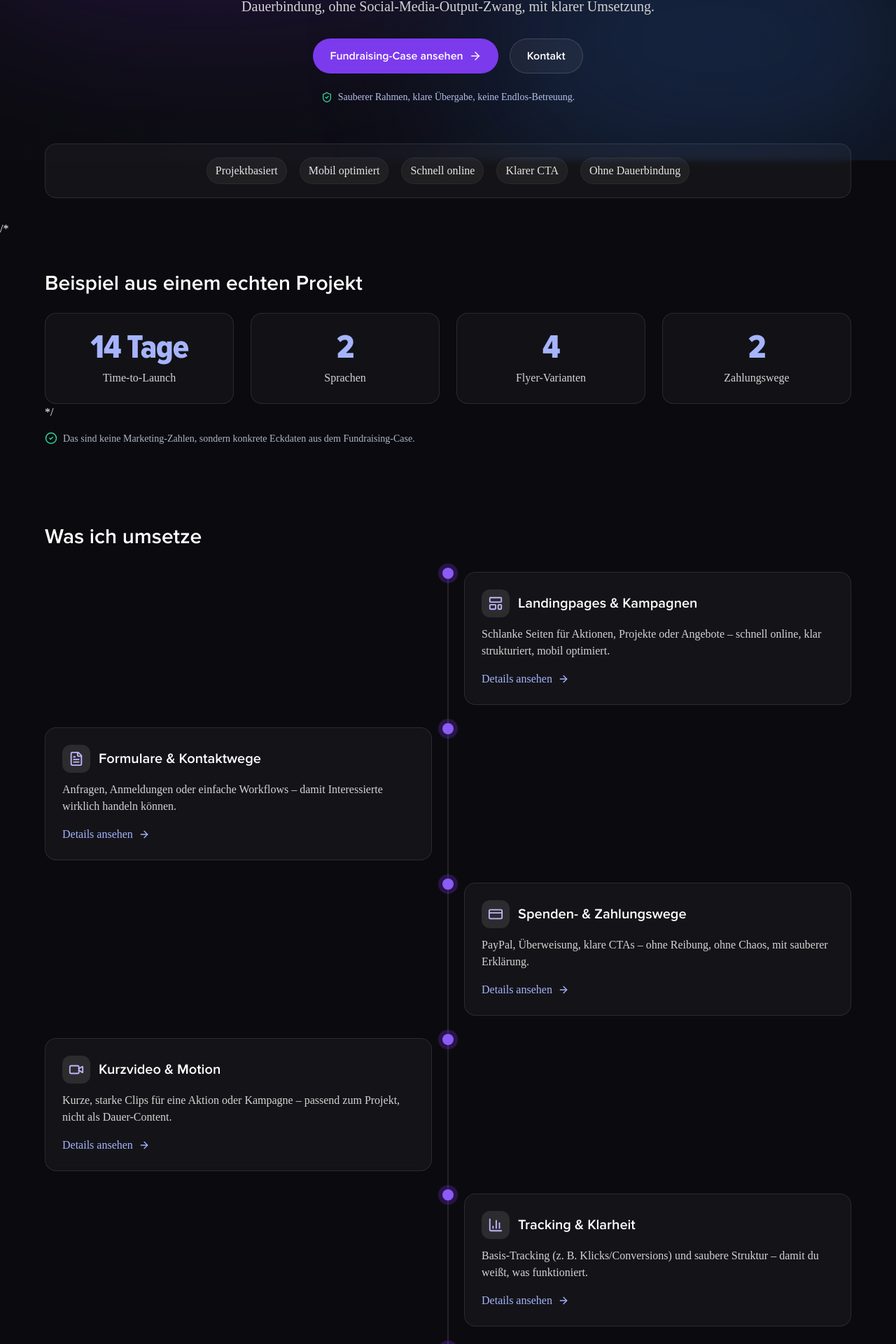
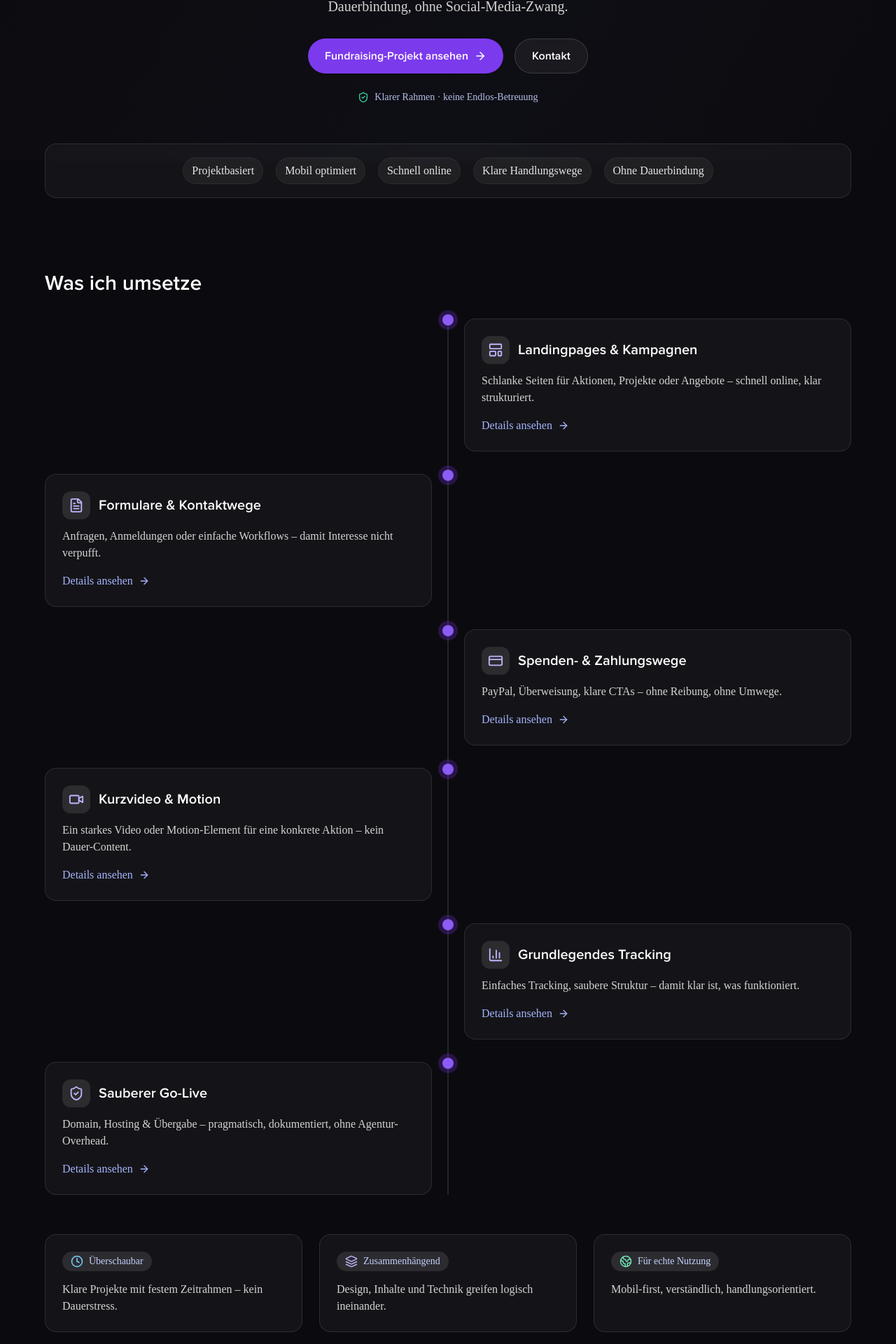
Before and after one commit to cyclebittt/pavewebyyyy, a Next.js app: page / in a window 1280 px wide. Shown: the part 416-2336 px from the top of the page at 70% size. Built offline with nearby package versions, Linux system fonts and the light colour scheme; a web font is replaced by a local one.

Commit message:
Update page.js

```diff
--- a/app/page.js
+++ b/app/page.js
@@ -1,6 +1,6 @@
 'use client';
 
-import { useEffect, useRef, useState } from 'react';
+import { useEffect, useState } from 'react';
 import Link from 'next/link';
 import Navbar from '@/components/layout/Navbar';
 import Footer from '@/components/layout/Footer';
@@ -12,7 +12,6 @@ import {
   ShieldCheck,
   BarChart3,
   FileText,
-  CheckCircle2,
   Quote,
   Clock,
   Globe2,
@@ -21,53 +20,6 @@ import {
   Video,
   LayoutTemplate,
 } from 'lucide-react';
-
-/* CountUp (JS – ohne TS-Typen) */
-function useCountUp(target = 0, duration = 1500, start = 0, inView = true) {
-  const [val, setVal] = useState(start);
-  const startRef = useRef(null);
-
-  useEffect(() => {
-    if (!inView) return;
-
-    let rafId;
-    const step = (ts) => {
-      if (startRef.current == null) startRef.current = ts;
-      const p = Math.min(1, (ts - startRef.current) / duration);
-      const eased = 1 - Math.pow(1 - p, 3);
-      setVal(Math.round(start + (target - start) * eased));
-      if (p < 1) rafId = requestAnimationFrame(step);
-    };
-
-    rafId = requestAnimationFrame(step);
-    return () => cancelAnimationFrame(rafId);
-  }, [target, duration, start, inView]);
-
-  return val;
-}
-
-function Stat({ label, value, suffix = '' }) {
-  const ref = useRef(null);
-  const [visible, setVisible] = useState(false);
-
-  useEffect(() => {
-    const io = new IntersectionObserver(([e]) => setVisible(e.isIntersecting), { threshold: 0.35 });
-    if (ref.current) io.observe(ref.current);
-    return () => io.disconnect();
-  }, []);
-
-  const n = useCountUp(value, 1200, 0, visible);
-
-  return (
-    <div ref={ref} className="rounded-2xl border border-white/10 bg-white/[0.03] p-6 text-center">
-      <div className="text-4xl md:text-5xl font-extrabold tracking-tight text-indigo-300">
-        {n.toLocaleString('de-DE')}
-        {suffix}
-      </div>
-      <div className="mt-2 text-neutral-300">{label}</div>
-    </div>
-  );
-}
 
 export default function Home() {
   const [fadeDir, setFadeDir] = useState('fade-right');
@@ -80,42 +32,41 @@ export default function Home() {
     return () => window.removeEventListener('resize', handleResize);
   }, []);
 
-  // NEU: Services neutraler (nicht „Praxis/Ärzte“, sondern „kleine Projekte/Kampagnen“)
   const modules = [
     {
       icon: <LayoutTemplate size={22} className="text-violet-300" />,
       title: 'Landingpages & Kampagnen',
-      desc: 'Schlanke Seiten für Aktionen, Projekte oder Angebote – schnell online, klar strukturiert, mobil optimiert.',
+      desc: 'Schlanke Seiten für Aktionen, Projekte oder Angebote – schnell online, klar strukturiert.',
       href: '/services/landingpages',
     },
     {
       icon: <FileText size={22} className="text-violet-300" />,
       title: 'Formulare & Kontaktwege',
-      desc: 'Anfragen, Anmeldungen oder einfache Workflows – damit Interessierte wirklich handeln können.',
+      desc: 'Anfragen, Anmeldungen oder einfache Workflows – damit Interesse nicht verpufft.',
       href: '/services/forms',
     },
     {
       icon: <CreditCard size={22} className="text-violet-300" />,
       title: 'Spenden- & Zahlungswege',
-      desc: 'PayPal, Überweisung, klare CTAs – ohne Reibung, ohne Chaos, mit sauberer Erklärung.',
+      desc: 'PayPal, Überweisung, klare CTAs – ohne Reibung, ohne Umwege.',
       href: '/services/payments',
     },
     {
       icon: <Video size={22} className="text-violet-300" />,
       title: 'Kurzvideo & Motion',
-      desc: 'Kurze, starke Clips für eine Aktion oder Kampagne – passend zum Projekt, nicht als Dauer-Content.',
+      desc: 'Ein starkes Video oder Motion-Element für eine konkrete Aktion – kein Dauer-Content.',
       href: '/services/video',
     },
     {
       icon: <BarChart3 size={22} className="text-violet-300" />,
-      title: 'Tracking & Klarheit',
-      desc: 'Basis-Tracking (z. B. Klicks/Conversions) und saubere Struktur – damit du weißt, was funktioniert.',
+      title: 'Grundlegendes Tracking',
+      desc: 'Einfaches Tracking, saubere Struktur – damit klar ist, was funktioniert.',
       href: '/services/analytics',
     },
     {
       icon: <ShieldCheck size={22} className="text-violet-300" />,
       title: 'Sauberer Go-Live',
-      desc: 'Domain/Hosting, Setup und Übergabe – pragmatisch, dokumentiert, ohne Agentur-Overhead.',
+      desc: 'Domain, Hosting & Übergabe – pragmatisch, dokumentiert, ohne Agentur-Overhead.',
       href: '/services/setup',
     },
   ];
@@ -127,21 +78,19 @@ export default function Home() {
       {/* HERO */}
       <section className="relative overflow-hidden">
         <div className="pointer-events-none absolute inset-0 bg-[radial-gradient(1200px_600px_at_-10%_-10%,rgba(129,51,241,.35),transparent_60%),radial-gradient(900px_600px_at_120%_0%,rgba(56,189,248,.20),transparent_55%),linear-gradient(120deg,#0B0B0F_0%,#0E0E15_60%,#0B0B0F_100%)]" />
-        <div className="pointer-events-none absolute -top-24 -left-24 h-[28rem] w-[48rem] rounded-full bg-violet-600/20 blur-[120px]" />
-        <div className="pointer-events-none absolute top-1/3 -right-24 h-[26rem] w-[44rem] rounded-full bg-blue-500/20 blur-[120px]" />
 
         <div className="relative px-5 md:px-16 pt-20 md:pt-28 pb-16 md:pb-20 text-center max-w-4xl mx-auto">
           <span className="inline-flex items-center gap-2 text-sm text-indigo-300/80 bg-white/5 ring-1 ring-white/10 px-3 py-1 rounded-full">
-            <Sparkles size={16} /> Kleine digitale Projekte. Klar. Schnell. Projektbasiert.
+            <Sparkles size={16} /> Kleine digitale Projekte · klar & projektbasiert
           </span>
 
           <h1 className="mt-6 text-4xl md:text-6xl font-extrabold tracking-tight">
-            Aktionen, die <span className="text-indigo-300">online wirklich funktionieren</span>.
+            Digitale Aktionen, die <span className="text-indigo-300">wirklich genutzt werden</span>.
           </h1>
 
           <p className="mt-6 text-lg md:text-xl text-neutral-300">
-            Landingpages, Formulare, Zahlungswege und Media für Kampagnen & Projekte – ohne Dauerbindung,
-            ohne Social-Media-Output-Zwang, mit klarer Umsetzung.
+            Landingpages, Formulare, Zahlungswege und Medien für Projekte & Kampagnen –
+            ohne Dauerbindung, ohne Social-Media-Zwang.
           </p>
 
           <div className="mt-8 flex justify-center gap-4">
@@ -149,7 +98,7 @@ export default function Home() {
               href="/portfolio/kirche-fundraising"
               className="px-6 py-3 rounded-full bg-violet-600 hover:bg-violet-500 transition-colors font-semibold inline-flex items-center gap-2"
             >
-              Fundraising-Case ansehen <ArrowRight size={18} />
+              Fundraising-Projekt ansehen <ArrowRight size={18} />
             </Link>
             <Link
               href="/contact"
@@ -159,77 +108,59 @@ export default function Home() {
             </Link>
           </div>
 
-          {/* Mini-Trust (ohne übertriebene Claims) */}
           <div className="mt-6 flex items-center justify-center gap-2 text-sm text-indigo-200/90">
             <ShieldCheck size={16} className="text-emerald-400" />
-            Sauberer Rahmen, klare Übergabe, keine Endlos-Betreuung.
+            Klarer Rahmen · keine Endlos-Betreuung
           </div>
         </div>
       </section>
 
       {/* TRUST BAR */}
-      <section className="px-5 md:px-16 -mt-6 mb-8">
+      <section className="px-5 md:px-16 -mt-6 mb-10">
         <div className="rounded-2xl border border-white/10 bg-white/[0.04] backdrop-blur-sm p-4 md:p-5">
           <div className="flex flex-wrap items-center justify-center gap-3 md:gap-5">
-            {['Projektbasiert', 'Mobil optimiert', 'Schnell online', 'Klarer CTA', 'Ohne Dauerbindung'].map((t, i) => (
+            {['Projektbasiert', 'Mobil optimiert', 'Schnell online', 'Klare Handlungswege', 'Ohne Dauerbindung'].map(
+              (t) => (
                 <span
                   key={t}
-                data-aos="fade-up"
-                data-aos-delay={i * 80}
                   className="text-sm md:text-base text-neutral-200 px-3 py-1.5 rounded-full bg-white/5 ring-1 ring-white/10"
                 >
                   {t}
                 </span>
-            ))}
+              )
+            )}
           </div>
         </div>
       </section>
 
-       {/* NEU: Echte, belegbare „Stats“ (aus dem Fundraising-Projekt) */}
-     /* <section className="px-5 md:px-16 py-8 md:py-12">
-        <div className="max-w-6xl mx-auto">
-          <h2 className="text-2xl md:text-3xl font-semibold mb-6">Beispiel aus einem echten Projekt</h2>
-          <div className="grid grid-cols-2 md:grid-cols-4 gap-4 md:gap-6">
-            <Stat label="Time-to-Launch" value={14} suffix=" Tage" />
-            <Stat label="Sprachen" value={2} />
-            <Stat label="Flyer-Varianten" value={4} />
-            <Stat label="Zahlungswege" value={2} />
-          </div> */
-
-          <div className="mt-4 flex items-start gap-2 text-sm text-[#AEB5C8]">
-            <CheckCircle2 className="shrink-0 text-emerald-400" size={18} />
-            <p>
-              Das sind keine Marketing-Zahlen, sondern konkrete Eckdaten aus dem Fundraising-Case.
-            </p>
-          </div>
-        </div>
-      </section>
-
-      {/* MODULE */}
+      {/* SERVICES */}
       <section className="px-5 md:px-16 py-12 md:py-16">
         <h2 className="text-2xl md:text-3xl font-semibold mb-8">Was ich umsetze</h2>
+
         <div className="relative">
-          <div className="absolute left-4 md:left-1/2 -translate-x-0 md:-translate-x-1/2 top-0 bottom-0 w-[2px] bg-white/10" />
+          <div className="absolute left-4 md:left-1/2 md:-translate-x-1/2 top-0 bottom-0 w-[2px] bg-white/10" />
           <div className="space-y-8">
-            {modules.map(({ icon, title, desc, href }, i) => (
+            {modules.map((m, i) => (
               <div
-                key={title}
+                key={m.title}
                 data-aos={fadeDir}
                 data-aos-delay={i * 80}
                 className="relative flex flex-col md:flex-row items-start gap-4 md:gap-8"
               >
-                <div className="absolute left-4 md:left-1/2 -translate-x-1 md:-translate-x-1/2 -top-1.5 w-4 h-4 rounded-full bg-violet-500 shadow-[0_0_0_6px_rgba(129,51,241,0.25)]" />
+                <div className="absolute left-4 md:left-1/2 md:-translate-x-1/2 -top-1.5 w-4 h-4 rounded-full bg-violet-500 shadow-[0_0_0_6px_rgba(129,51,241,0.25)]" />
                 <div
-                  className={`w-full md:w-[48%] rounded-2xl border border-white/10 bg-white/[0.04] p-6 backdrop-blur
+                  className={`w-full md:w-[48%] rounded-2xl border border-white/10 bg-white/[0.04] p-6
                   ${i % 2 === 0 ? 'md:ml-auto' : 'md:mr-auto'}`}
                 >
                   <div className="flex items-center gap-3">
-                    <div className="w-10 h-10 rounded-xl bg-white/10 flex items-center justify-center">{icon}</div>
-                    <h3 className="text-lg md:text-xl font-semibold">{title}</h3>
+                    <div className="w-10 h-10 rounded-xl bg-white/10 flex items-center justify-center">
+                      {m.icon}
                     </div>
-                  <p className="mt-3 text-neutral-300">{desc}</p>
+                    <h3 className="text-lg md:text-xl font-semibold">{m.title}</h3>
+                  </div>
+                  <p className="mt-3 text-neutral-300">{m.desc}</p>
                   <div className="mt-4">
-                    <Link href={href} className="inline-flex items-center gap-2 text-indigo-300 hover:text-indigo-200">
+                    <Link href={m.href} className="inline-flex items-center gap-2 text-indigo-300 hover:text-indigo-200">
                       Details ansehen <ArrowRight size={16} />
                     </Link>
                   </div>
@@ -239,26 +170,26 @@ export default function Home() {
           </div>
         </div>
 
-        {/* Vorteile (ohne „Wie ich arbeite“) */}
-        <div className="mt-12 grid grid-cols-1 md:grid-cols-3 gap-6">
+        {/* QUALITÄTEN (ohne „Wie ich arbeite“) */}
+        <div className="mt-14 grid grid-cols-1 md:grid-cols-3 gap-6">
           {[
             {
               icon: <Clock className="text-sky-300" size={18} />,
-              title: 'Kurzer Zeitraum',
-              desc: 'Ich plane Projekte so, dass sie in einem klaren Zeitfenster fertig werden – ohne Endlos-Schleifen.',
+              title: 'Überschaubar',
+              desc: 'Klare Projekte mit festem Zeitrahmen – kein Dauerstress.',
             },
             {
               icon: <Layers className="text-violet-300" size={18} />,
-              title: 'Alles greift ineinander',
-              desc: 'Seite, Text, Formulare, Links und Medien – als ein zusammenhängendes System.',
+              title: 'Zusammenhängend',
+              desc: 'Design, Inhalte und Technik greifen logisch ineinander.',
             },
             {
               icon: <Globe2 className="text-emerald-300" size={18} />,
-              title: 'Für echte Menschen',
-              desc: 'Mobil-first, verständlich, handlungsorientiert – damit aus Interesse eine Aktion wird.',
+              title: 'Für echte Nutzung',
+              desc: 'Mobil-first, verständlich, handlungsorientiert.',
             },
-          ].map((b, i) => (
-            <div key={i} className="rounded-2xl border border-white/10 bg-white/[0.04] p-6">
+          ].map((b) => (
+            <div key={b.title} className="rounded-2xl border border-white/10 bg-white/[0.04] p-6">
               <div className="inline-flex items-center gap-2 rounded-full bg-white/10 px-3 py-1 text-sm text-indigo-200">
                 {b.icon}
                 <span>{b.title}</span>
@@ -269,54 +200,19 @@ export default function Home() {
         </div>
       </section>
 
-      {/* TESTIMONIALS – Optional: Wenn du (noch) keine echten Zitate hast, lieber weglassen */}
-      <section className="px-5 md:px-16 pb-8 md:pb-14">
-        <div className="rounded-3xl border border-white/10 bg-gradient-to-br from-white/[0.04] to-white/[0.02] p-6 md:p-10">
-          <h2 className="text-2xl md:text-3xl font-semibold mb-6">Kurzer Eindruck</h2>
-          <div className="grid grid-cols-1 md:grid-cols-2 gap-6">
-            <figure className="relative rounded-2xl border border-white/10 bg-white/[0.03] p-6">
-              <Quote className="absolute -top-4 -left-4 w-8 h-8 text-white/10" />
-              <blockquote className="text-neutral-200">
-                „Wenn ein Projekt schnell online muss, brauche ich Klarheit, Struktur und eine saubere Umsetzung.“
-              </blockquote>
-              <figcaption className="mt-4 text-sm text-neutral-400">
-                <span className="text-white font-medium">Arbeitsprinzip</span>
-              </figcaption>
-            </figure>
-
-            <figure className="relative rounded-2xl border border-white/10 bg-white/[0.03] p-6">
-              <Quote className="absolute -top-4 -left-4 w-8 h-8 text-white/10" />
-              <blockquote className="text-neutral-200">
-                „Das Ziel ist nicht ‘schön’, sondern ‘funktioniert’: verständlich, mobil, mit klarer Handlung.“
-              </blockquote>
-              <figcaption className="mt-4 text-sm text-neutral-400">
-                <span className="text-white font-medium">Arbeitsprinzip</span>
-              </figcaption>
-            </figure>
-          </div>
-
-          <div className="mt-6 flex items-start gap-2 text-sm text-[#AEB5C8]">
-            <CheckCircle2 className="shrink-0 text-emerald-400" size={18} />
-            <p>
-              Sobald du echte Kundenstimmen hast, ersetzen wir diese Prinzip-Karten durch echte Zitate.
-            </p>
-          </div>
-        </div>
-      </section>
-
       {/* CTA */}
       <section className="px-5 md:px-16 py-16 md:py-20 text-center">
         <div className="rounded-3xl border border-white/10 bg-gradient-to-br from-white/[0.04] to-white/[0.02] p-10">
-          <h2 className="text-3xl md:text-4xl font-bold">Projekt im Kopf?</h2>
+          <h2 className="text-3xl md:text-4xl font-bold">Ein Projekt im Kopf?</h2>
           <p className="mt-4 text-neutral-300 max-w-2xl mx-auto">
-            Schreib kurz, worum es geht – ich sage dir schnell, ob es in meinen Rahmen passt.
+            Schreib kurz, worum es geht – ich sage dir ehrlich, ob es in meinen Rahmen passt.
           </p>
           <div className="mt-6 flex justify-center gap-4">
             <Link
               href="/contact"
               className="px-6 py-3 rounded-full bg-violet-600 hover:bg-violet-500 transition-colors font-semibold inline-flex items-center gap-2"
             >
-              Kontakt <ArrowRight size={18} />
+              Kontakt aufnehmen <ArrowRight size={18} />
             </Link>
             <Link
               href="/portfolio"
```
Lines whose indentation alone changed are shown as unchanged.
